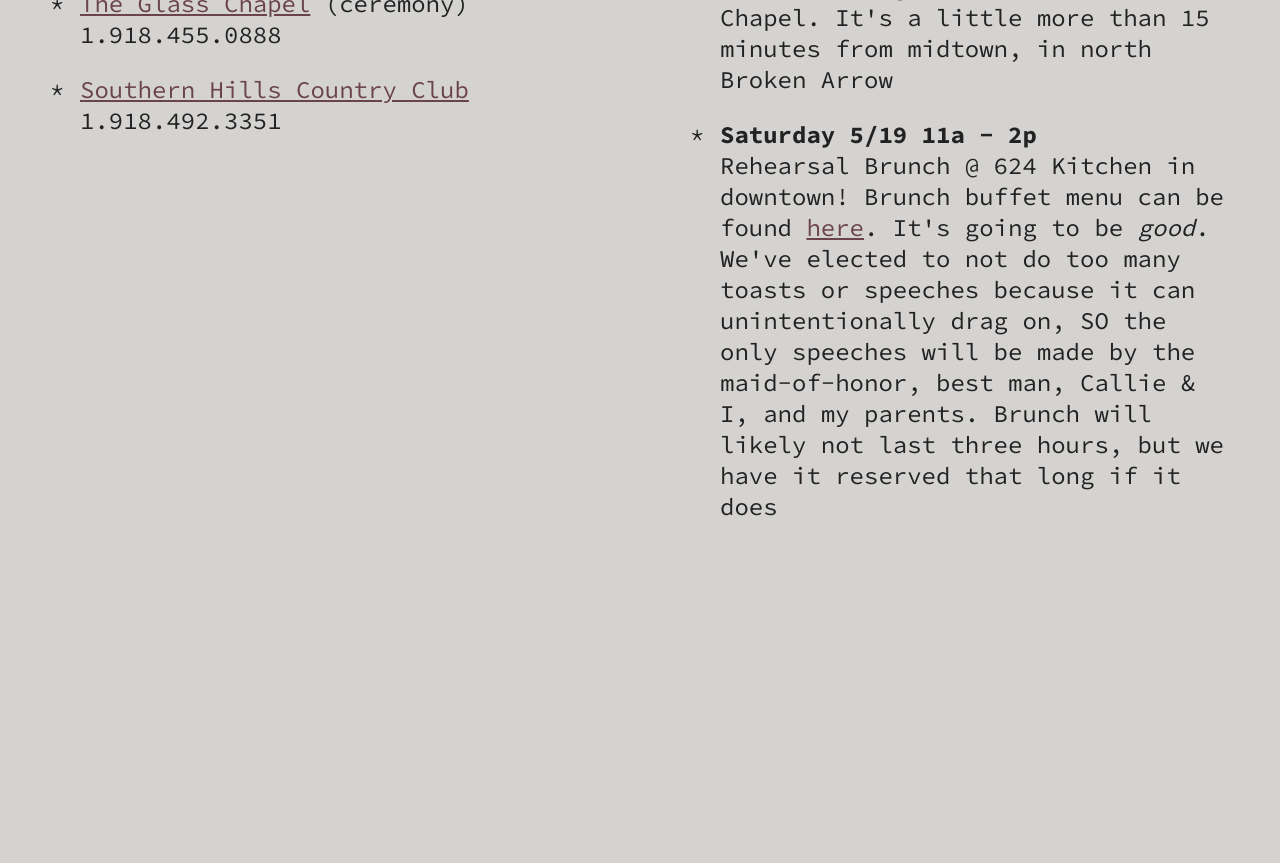
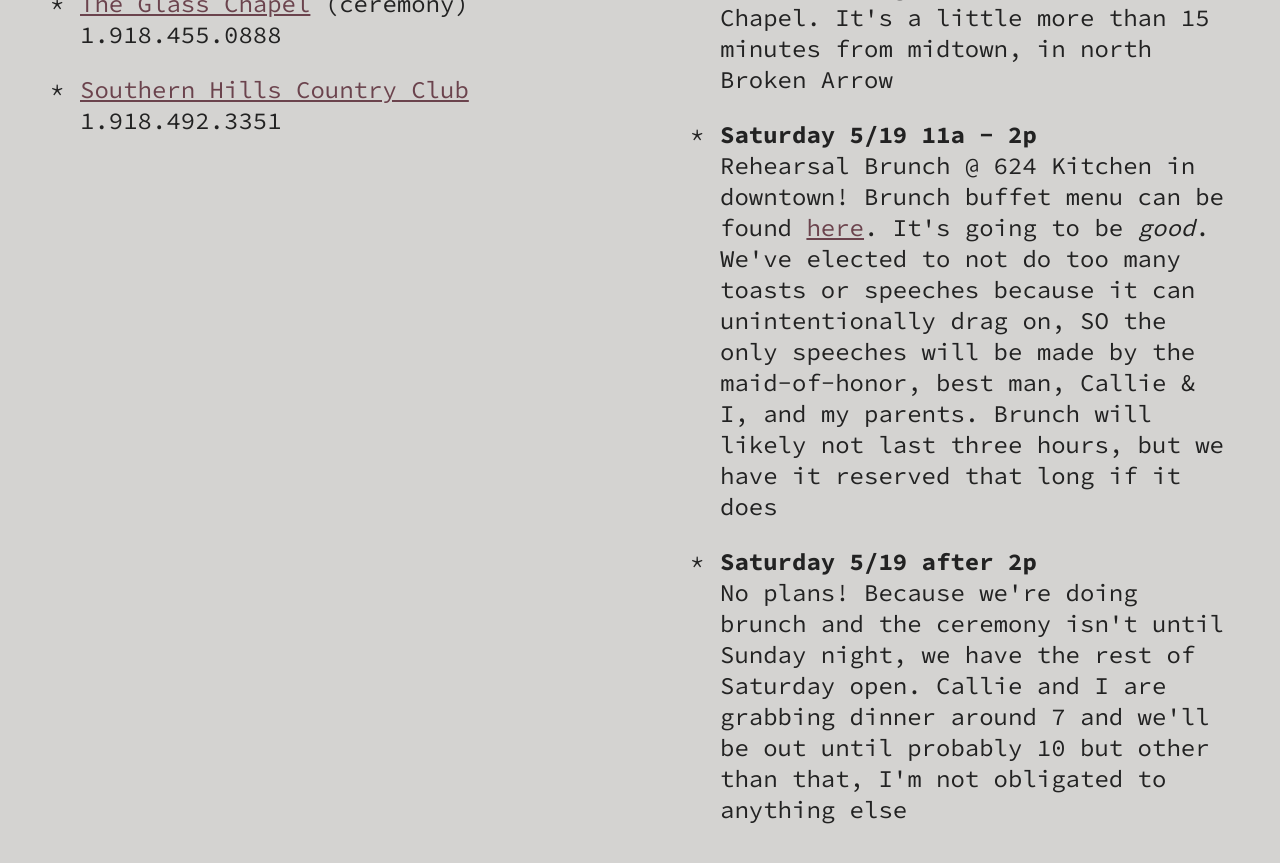
Before and after one commit to grantstandridge/grantstandridge.github.io, a Jekyll site: the page built from _buckets/groomsmen.markdown, in a window 1280 px wide and 900 px high, scrolled down 812 px. Shown: the top 863 px of the window. Built offline with Jekyll 4.4.1, drawn with Linux system fonts in a browser that asks for light colours; before the commit the page ends 1409 px from its top, so only the background shows below that.

Commit message:
Updated Groomsmen

```diff
--- a/_buckets/groomsmen.markdown
+++ b/_buckets/groomsmen.markdown
@@ -27,6 +27,10 @@ General:
       only speeches will be made by the maid-of-honor, best man, Callie & I, and my
       parents. Brunch will likely not last three hours, but we have it reserved that
       long if it does"
+    - "<strong>Saturday 5/19 after 2p</strong><br>No plans! Because we're doing brunch
+      and the ceremony isn't until Sunday night, we have the rest of Saturday open.
+      Callie and I are grabbing dinner around 7 and we'll be out until probably 10
+      but other than that, I'm not obligated to anything else"
 ---
 
 Ideally, I'd love for everyone to have their tuxes picked up before the end of Friday the 18<sup>th</sup> (unless Men's Wearhouse has told you otherwise…) They should be paid for at that point, and I will reimburse you for the $20 you probably had to put down for measurements.
```
